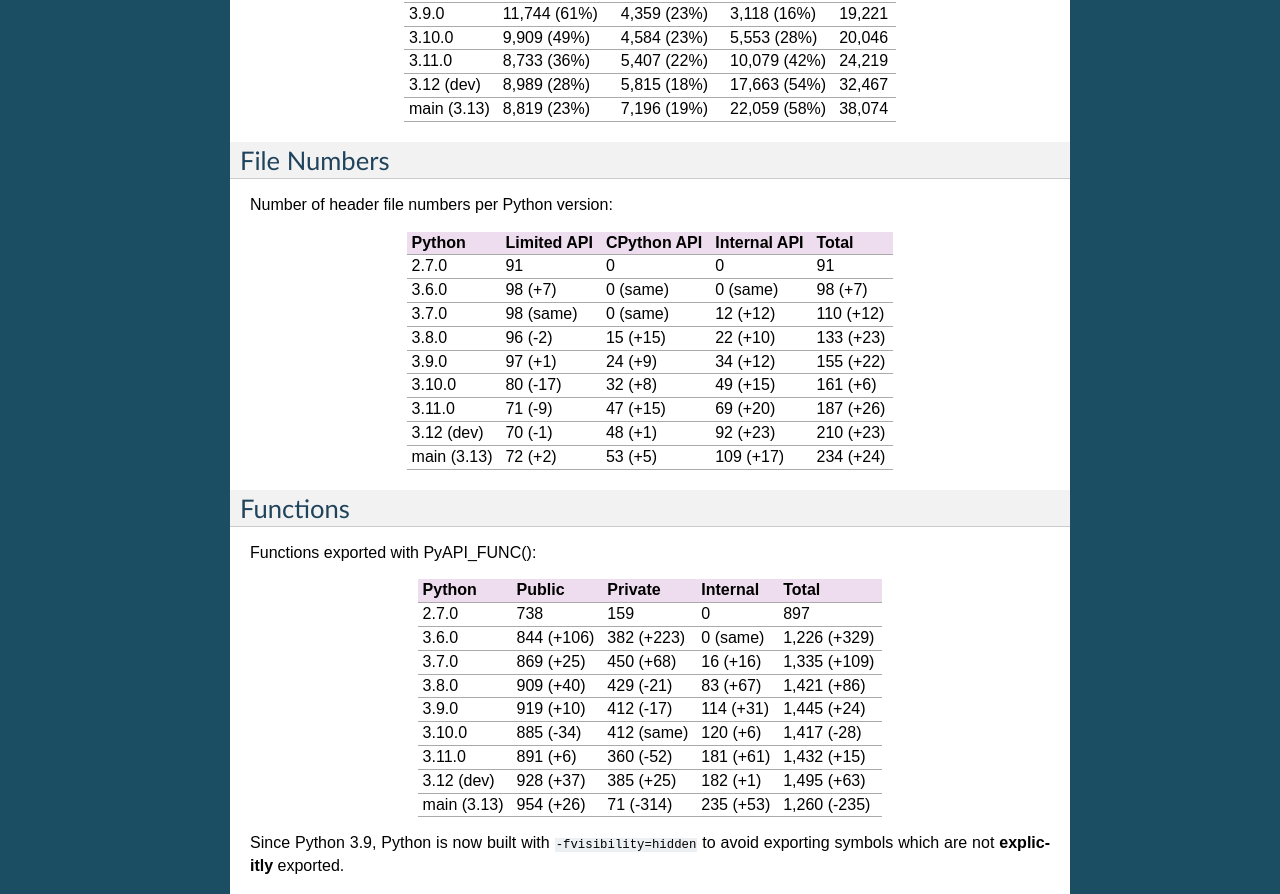
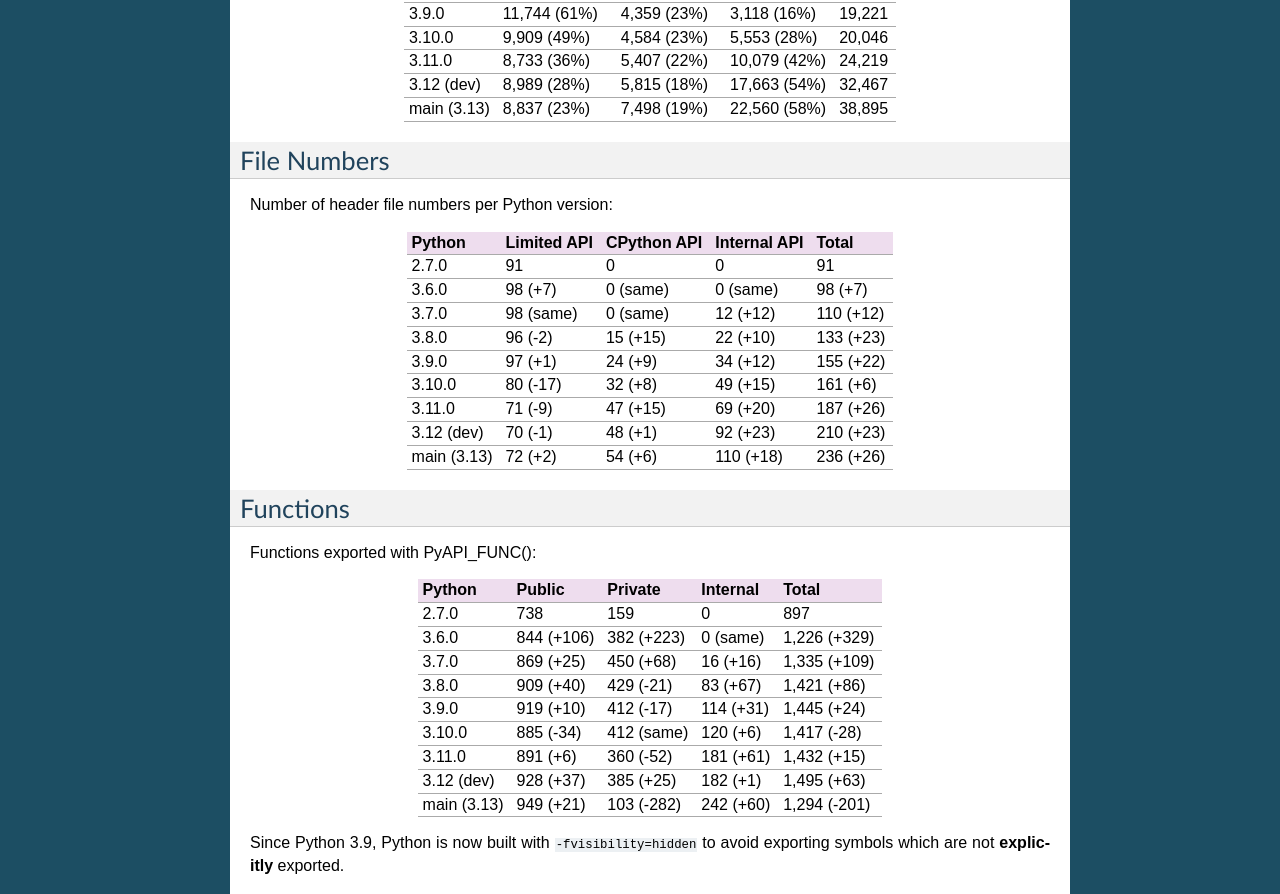
Before and after one commit to pythoncapi/pythoncapi, a Sphinx documentation site: the page built from doc/stats.rst, in a window 1280 px wide and 1400 px high. Shown: the part 302-1196 px from the top of the window. Built offline with Sphinx 7.4.7, drawn with Linux system fonts in a browser that asks for light colours; some of the changed text lies outside the part shown.

Commit message:
Update stats

```diff
--- a/doc/stats.rst
+++ b/doc/stats.rst
@@ -18,7 +18,7 @@ Python       Limited API    CPython API  Internal API  Total
 3.10.0       9,909 (49%)    4,584 (23%)  5,553 (28%)   20,046
 3.11.0       8,733 (36%)    5,407 (22%)  10,079 (42%)  24,219
 3.12 (dev)   8,989 (28%)    5,815 (18%)  17,663 (54%)  32,467
-main (3.13)  8,819 (23%)    7,196 (19%)  22,059 (58%)  38,074
+main (3.13)  8,837 (23%)    7,498 (19%)  22,560 (58%)  38,895
 ===========  =============  ===========  ============  ======
 
 File Numbers
@@ -37,7 +37,7 @@ Python       Limited API  CPython API  Internal API  Total
 3.10.0       80 (-17)     32 (+8)      49 (+15)      161 (+6)
 3.11.0       71 (-9)      47 (+15)     69 (+20)      187 (+26)
 3.12 (dev)   70 (-1)      48 (+1)      92 (+23)      210 (+23)
-main (3.13)  72 (+2)      53 (+5)      109 (+17)     234 (+24)
+main (3.13)  72 (+2)      54 (+6)      110 (+18)     236 (+26)
 ===========  ===========  ===========  ============  =========
 
 Functions
@@ -56,7 +56,7 @@ Python       Public      Private     Internal   Total
 3.10.0       885 (-34)   412 (same)  120 (+6)   1,417 (-28)
 3.11.0       891 (+6)    360 (-52)   181 (+61)  1,432 (+15)
 3.12 (dev)   928 (+37)   385 (+25)   182 (+1)   1,495 (+63)
-main (3.13)  954 (+26)   71 (-314)   235 (+53)  1,260 (-235)
+main (3.13)  949 (+21)   103 (-282)  242 (+60)  1,294 (-201)
 ===========  ==========  ==========  =========  ============
 
 Since Python 3.9, Python is now built with ``-fvisibility=hidden`` to avoid
@@ -122,7 +122,7 @@ Python       Macro     Static inline  Total
 3.10.0       44 (+1)   18 (+7)        62 (+8)
 3.11.0       53 (+9)   4 (-14)        57 (-5)
 3.12 (dev)   64 (+11)  7 (+3)         71 (+14)
-main (3.13)  53 (-11)  9 (+2)         62 (-9)
+main (3.13)  58 (-6)   9 (+2)         67 (-4)
 ===========  ========  =============  ========
 
 Only count private macros and public static inline functions (ignore names starting with "Py" or "PY").
@@ -143,7 +143,7 @@ Python       Limited API  CPython API  Internal API  Total
 3.10.0       41 (-27)     53 (+7)      91 (+53)      185 (+33)
 3.11.0       19 (-22)     75 (+22)     112 (+21)     206 (+21)
 3.12 (dev)   18 (-1)      84 (+9)      170 (+58)     272 (+66)
-main (3.13)  17 (-1)      84 (same)    184 (+14)     285 (+13)
+main (3.13)  17 (-1)      87 (+3)      190 (+20)     294 (+22)
 ===========  ===========  ===========  ============  =========
 
 Count also private structures like "_PyCFrame" and structures with names not starting with Py like "_frozen".
```
